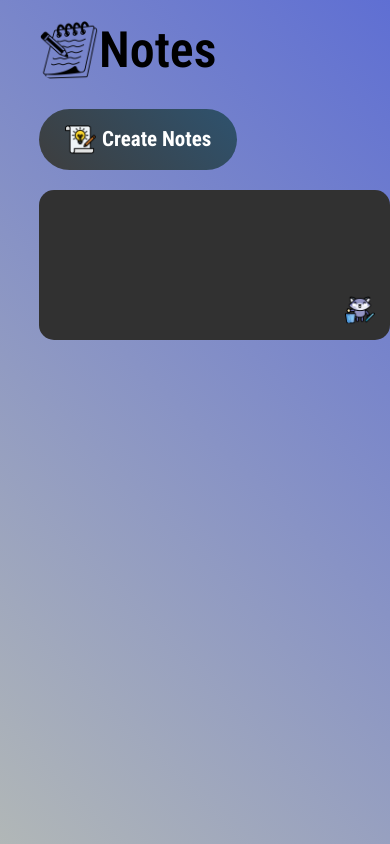
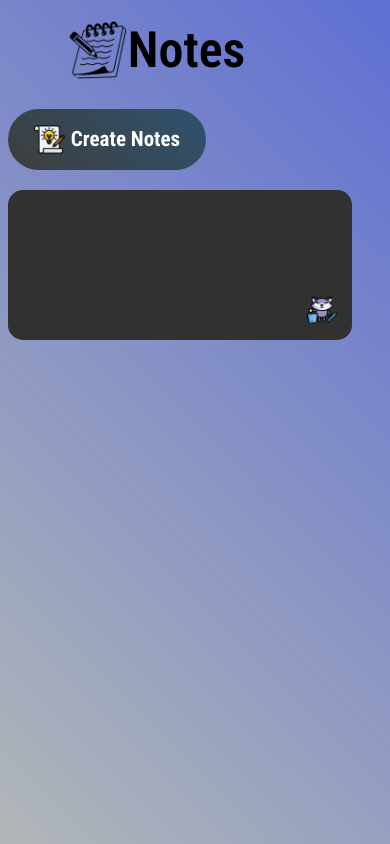
Before and after one commit to mukulnegi2004/notes-app-vanilla-js, a plain HTML site: page index.html in a window 390 px wide. Both pictures are taken after a click on the button "Create Notes". Drawn offline with Linux system fonts and the light colour scheme.

Commit message:
Update style.css

```diff
--- a/style.css
+++ b/style.css
@@ -62,3 +62,15 @@
     right: 15px;
     cursor: pointer;
 }
+
+@media (max-width: 477px) {
+    .container{
+        padding-left: 2%;
+    }
+    .input-box{
+        width: 90%;
+    }
+    .container h1{
+        padding-left: 60px;
+    }
+}
```
